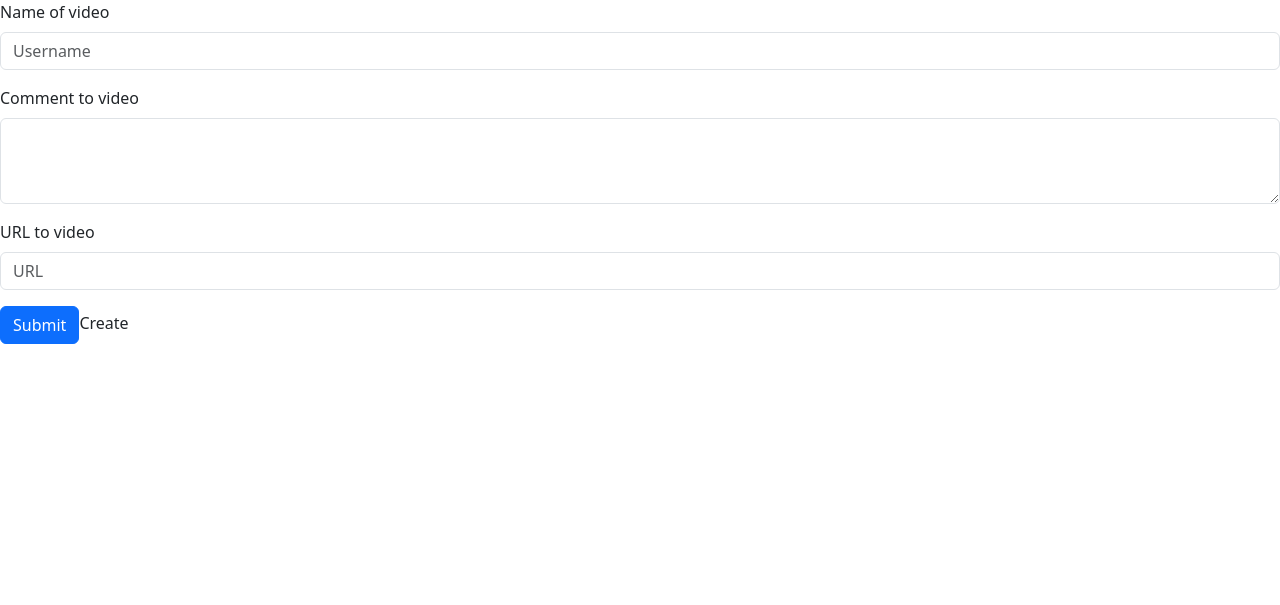
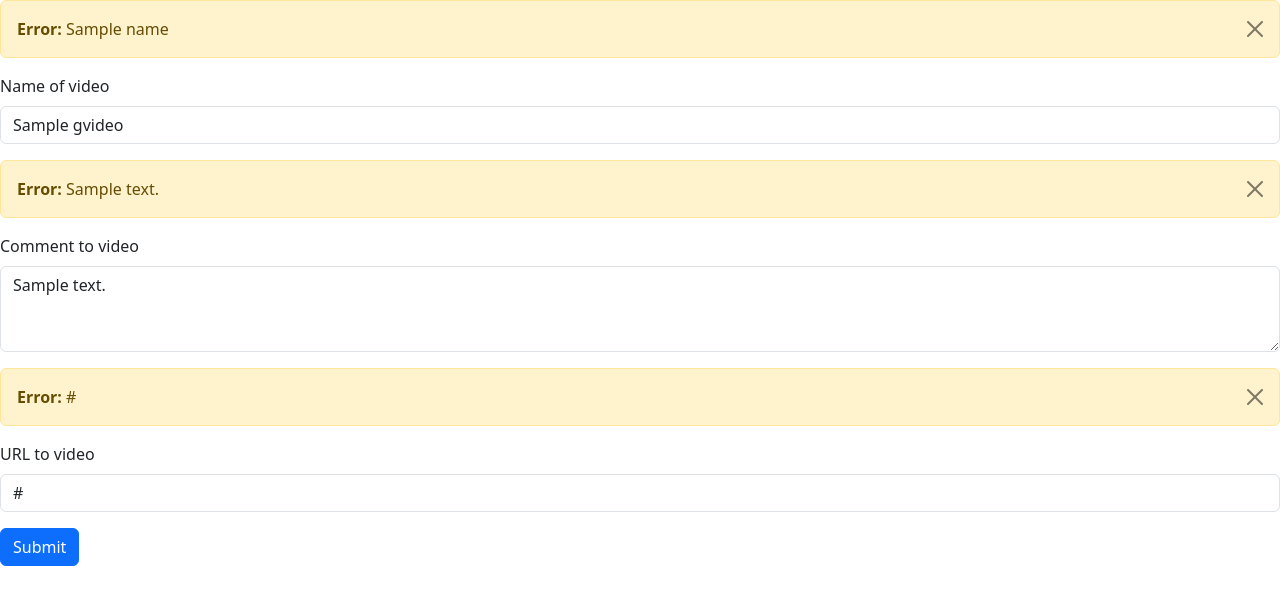
Before and after one commit to SaveGex/DJango2, a Django app: template Solo_Leveling/templates/SL/create.html in a window 1280 px wide. Shown: the part 56-661 px from the top of the page. Run offline with Django 5.2, Linux system fonts and the light colour scheme; tables that the repository leaves empty hold one stand-in row (values such as "Sample post"); the template is opened without the code that fills it: values that come from a table or form of the project are taken from there, most other values are stand-ins (such as "Sample title", 1, 10 or a date in 2020).

Commit message:
change is working

```diff
--- a/Solo_Leveling/forms.py
+++ b/Solo_Leveling/forms.py
@@ -1,4 +1,5 @@
 from django import forms
+from django.utils.translation import gettext_lazy as _
 from .models import GVideo
 
 class Create(forms.ModelForm):
@@ -6,3 +7,8 @@
     class Meta:
         model = GVideo
         exclude = ['publish_date']
+        error_messages = {
+            "name": {
+                "max_length": _("This writer's name is too long."),
+            },
+        }
--- a/Solo_Leveling/models.py
+++ b/Solo_Leveling/models.py
@@ -2,9 +2,9 @@
 from django.utils import timezone
 # Create your models here.
 class GVideo(models.Model):
-    name = models.CharField(max_length=200)
-    comment_video = models.TextField(default="Comment to video")
-    url_video = models.URLField(max_length=500)
+    name = models.CharField(max_length=5, default="")
+    comment_video = models.TextField(default="")
+    url_video = models.URLField(max_length=500, default="")
     publish_date = models.DateTimeField(default = timezone.now())
     def __str__(self):
         return self.name
--- a/Solo_Leveling/templates/SL/create.html
+++ b/Solo_Leveling/templates/SL/create.html
@@ -1,29 +1,50 @@
 {% extends 'base.html' %}
 {% block content %}
-    {% if error_msg %}
+    {% if form_error %}
         <div class="alert alert-info" role="alert">
-            {{ error_msg }}
+            {{ form_error }}
         </div>
     {% endif %}
     <form action="{% url 'SL:create_post' %}" method="post">
         {% csrf_token %}
 
+
+        {% if name %}
+        <div class="alert alert-warning alert-dismissible fade show" role="alert">
+            <strong>Error:</strong> {{ name }}
+            <button type="button" class="btn-close" data-bs-dismiss="alert" aria-label="Close"></button>
+        </div>
+        {% endif %}
         <div class="mb-3">
             <label for="name" class="form-label">Name of video</label>
-            <input id="name" type="text" name="name" class="form-control" placeholder="Username">
+            <input id="name" type="text" name="name" class="form-control" placeholder="Username" value="{{ video.name }}">
         </div>
 
+
+        {% if comment_video %}
+        <div class="alert alert-warning alert-dismissible fade show" role="alert">
+            <strong>Error:</strong> {{ comment_video }}
+            <button type="button" class="btn-close" data-bs-dismiss="alert" aria-label="Close"></button>
+        </div>
+        {% endif %}
         <div class="mb-3">
             <label for="comment_video" class="form-label">Comment to video</label>
-            <textarea id="comment_video" name="comment_video" class="form-control" rows="3"></textarea>
+            <textarea id="comment_video" name="comment_video" class="form-control" rows="3">{{ video.comment_video }}</textarea>
         </div>
 
+
+        {% if url_video %}
+        <div class="alert alert-warning alert-dismissible fade show" role="alert">
+            <strong>Error:</strong> {{ url_video }}
+            <button type="button" class="btn-close" data-bs-dismiss="alert" aria-label="Close"></button>
+        </div>
+        {% endif %}
         <div class="mb-3">
             <label for="url_video" class="form-label">URL to video</label>
-            <input id="url_video" type="text" name="url_video" class="form-control" placeholder="URL">
+            <input id="url_video" type="text" name="url_video" class="form-control" placeholder="URL" value="{{ video.url_video }}">
         </div>
 
-        <input  type="submit" class="btn btn-primary" href="{% url 'SL:create_post' %}">Create</input>
+        <input type="submit" class="btn btn-primary" href="{% url 'SL:create_post' %}"></input>
     </form>
 
 {% endblock %}
```
Also changed, not shown: Solo_Leveling/func.py (added, +8 -0 lines), Solo_Leveling/templates/SL/change.html (+5 -4 lines), Solo_Leveling/views.py (+47 -19 lines).
